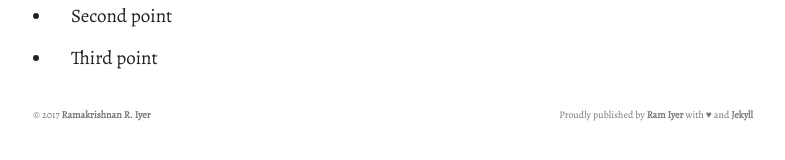
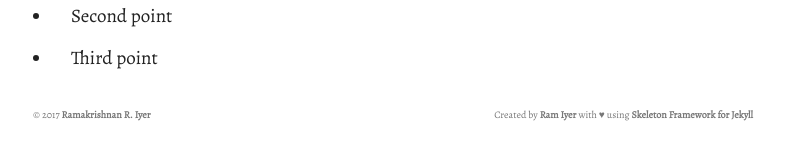
Before and after one commit to theramiyer/resume, a Jekyll site: the page built from index.html, in a window 1280 px wide. Shown: the part 711-871 px from the top of the page, without its empty margins (247-1032 px from the left). Built offline with Jekyll 4.4.1, drawn with Linux system fonts in a browser that asks for light colours.

Commit message:
Update colophon to use right column sizes and data

```diff
--- a/_config.yml
+++ b/_config.yml
@@ -2,6 +2,7 @@
 language: 'en-in'
 timezone: Asia/Kolkata
 
+# Your details
 title: Ram Iyer’s Résumé
 description: Ram Iyer’s Résumé
 
--- a/_layouts/default.html
+++ b/_layouts/default.html
@@ -11,11 +11,11 @@
           {{ content }}
           <footer class="site-footer">
             <div class="twelve column">
-              <div class="one-half column">
+              <div class="one-third column">
                 &copy; {{  site.time | date: '%Y' }} <a href="{{ site.url }}">{{ site.name }}</a>
               </div>
-              <div class="one-half column" align="right">
-                Proudly published by <a href="https://github.com/theramiyer">Ram Iyer</a> with &hearts; and <a href="https://jekyllrb.com/">Jekyll</a>
+              <div class="two-thirds column" align="right">
+                Created by <a href="https://github.com/theramiyer">Ram Iyer</a> with &hearts; using <a href="https://github.com/skeleton-framework/skeleton-framework-jekyll">Skeleton Framework for Jekyll</a>
               </div>
             </div>
           </footer>
```
